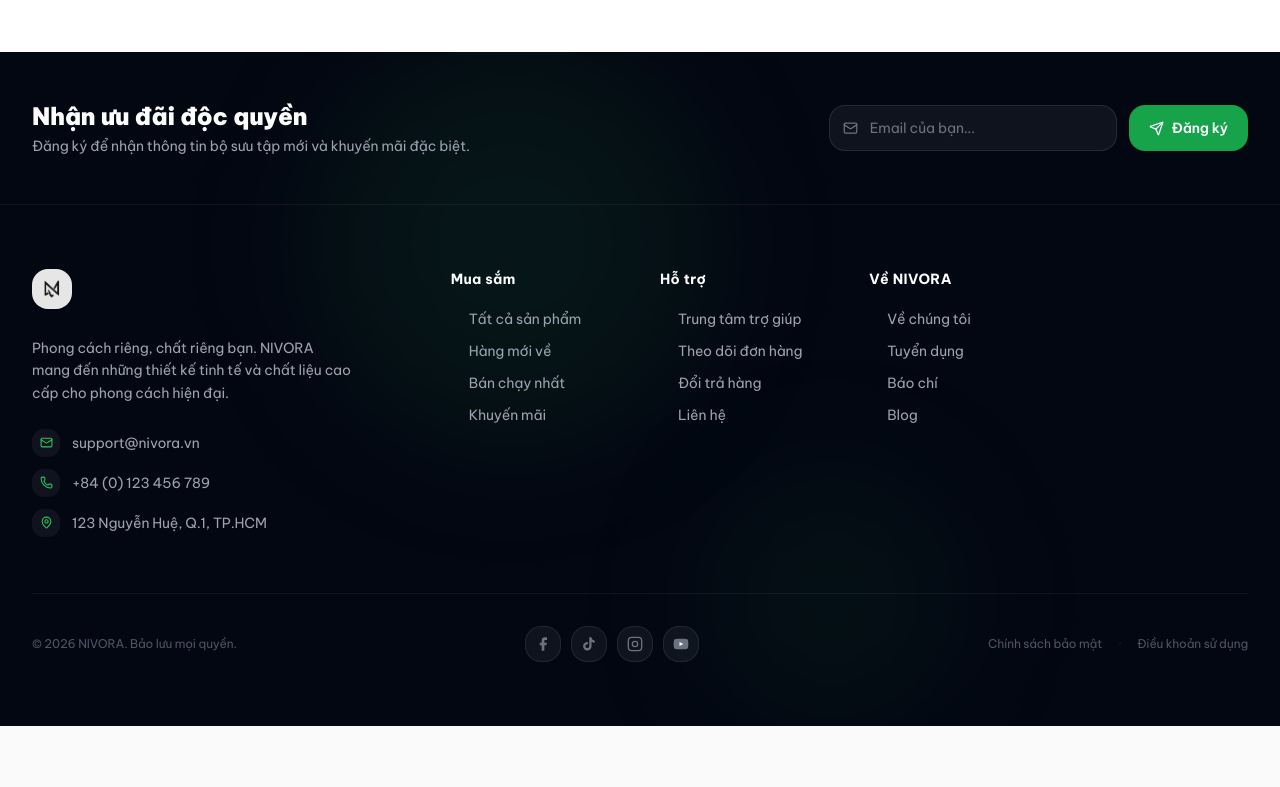
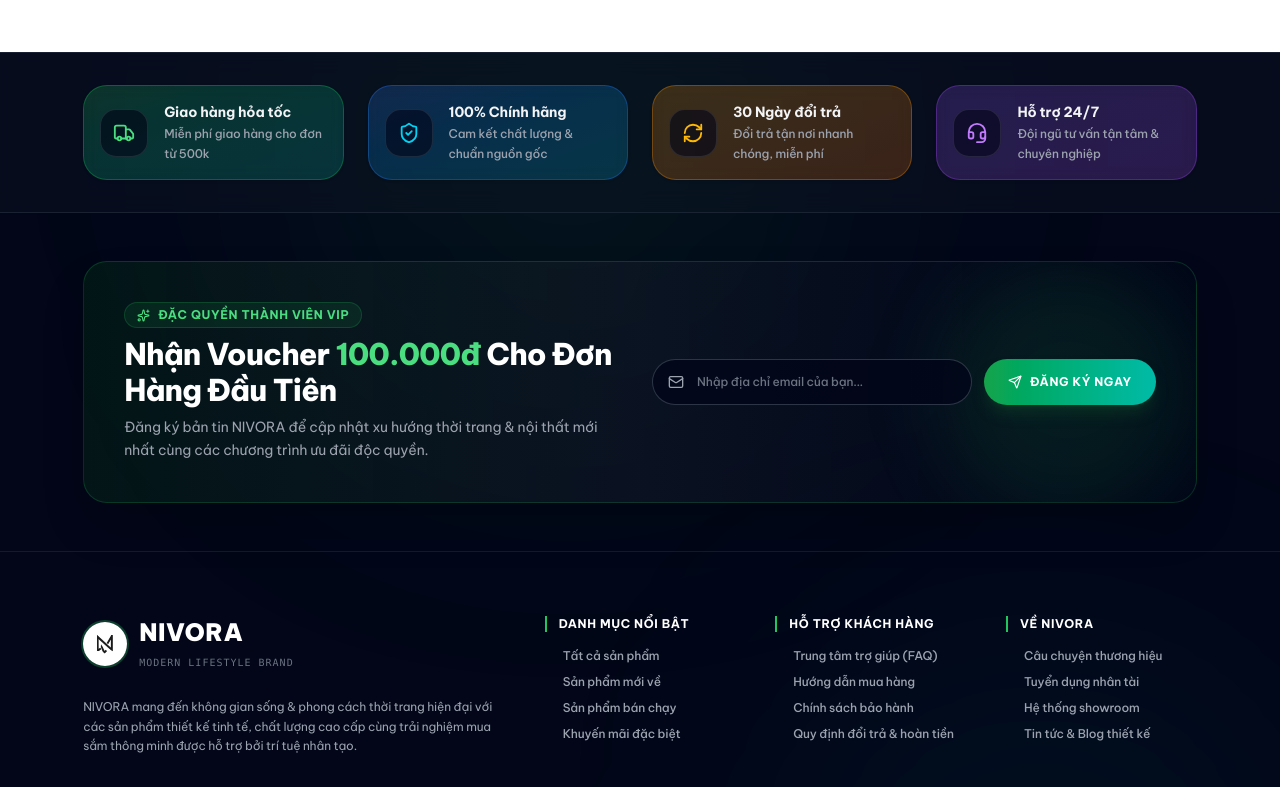
Before and after one commit to DangTrongLuong/NextGen-Suggest-Frontend, a React (Vite) app: page / in a window 1280 px wide. Shown: the part 860-1647 px from the top of the page. Before the commit the page ends 1586 px from the top, so only its background shows below. Built offline with nearby package versions, Linux system fonts and the light colour scheme; no server answers.

Commit message:
style(footer): redesign footer with glassmorphism, trust badges, and VIP newsletter card

```diff
--- a/src/components/layout/Footer.jsx
+++ b/src/components/layout/Footer.jsx
@@ -1,28 +1,67 @@
 import { useState } from 'react';
 import { Link } from 'react-router-dom';
 import { motion } from 'framer-motion';
-import { Mail, Phone, MapPin, ArrowRight, Send } from 'lucide-react';
+import {
+  Mail, Phone, MapPin, ArrowRight, Send,
+  Truck, ShieldCheck, RefreshCw, Headset,
+  CheckCircle2, Lock, Sparkles, Heart
+} from 'lucide-react';
 import toast from 'react-hot-toast';
 import logoNivora from '../../assets/logo-nivora.jpg';
 
-const footerLinks = {
-  'Mua sắm': [
+const trustFeatures = [
+  {
+    icon: Truck,
+    title: 'Giao hàng hỏa tốc',
+    desc: 'Miễn phí giao hàng cho đơn từ 500k',
+    color: 'from-emerald-500/20 to-teal-500/20',
+    borderColor: 'border-emerald-500/30',
+    iconColor: 'text-emerald-400',
+  },
+  {
+    icon: ShieldCheck,
+    title: '100% Chính hãng',
+    desc: 'Cam kết chất lượng & chuẩn nguồn gốc',
+    color: 'from-blue-500/20 to-cyan-500/20',
+    borderColor: 'border-blue-500/30',
+    iconColor: 'text-cyan-400',
+  },
+  {
+    icon: RefreshCw,
+    title: '30 Ngày đổi trả',
+    desc: 'Đổi trả tận nơi nhanh chóng, miễn phí',
+    color: 'from-amber-500/20 to-orange-500/20',
+    borderColor: 'border-amber-500/30',
+    iconColor: 'text-amber-400',
+  },
+  {
+    icon: Headset,
+    title: 'Hỗ trợ 24/7',
+    desc: 'Đội ngũ tư vấn tận tâm & chuyên nghiệp',
+    color: 'from-violet-500/20 to-purple-500/20',
+    borderColor: 'border-purple-500/30',
+    iconColor: 'text-purple-400',
+  },
+];
+
+const footerNavs = {
+  'Danh Mục Nổi Bật': [
     { label: 'Tất cả sản phẩm', to: '/products' },
-    { label: 'Hàng mới về', to: '/products?filter=new' },
-    { label: 'Bán chạy nhất', to: '/products?filter=bestseller' },
-    { label: 'Khuyến mãi', to: '/products?filter=sale' },
+    { label: 'Sản phẩm mới về', to: '/products?filter=new' },
+    { label: 'Sản phẩm bán chạy', to: '/products?filter=bestseller' },
+    { label: 'Khuyến mãi đặc biệt', to: '/products?filter=sale' },
   ],
-  'Hỗ trợ': [
-    { label: 'Trung tâm trợ giúp', to: '#' },
-    { label: 'Theo dõi đơn hàng', to: '#' },
-    { label: 'Đổi trả hàng', to: '#' },
-    { label: 'Liên hệ', to: '#' },
+  'Hỗ Trợ Khách Hàng': [
+    { label: 'Trung tâm trợ giúp (FAQ)', to: '#' },
+    { label: 'Hướng dẫn mua hàng', to: '#' },
+    { label: 'Chính sách bảo hành', to: '#' },
+    { label: 'Quy định đổi trả & hoàn tiền', to: '#' },
   ],
   'Về NIVORA': [
-    { label: 'Về chúng tôi', to: '#' },
-    { label: 'Tuyển dụng', to: '#' },
-    { label: 'Báo chí', to: '#' },
-    { label: 'Blog', to: '#' },
+    { label: 'Câu chuyện thương hiệu', to: '#' },
+    { label: 'Tuyển dụng nhân tài', to: '#' },
+    { label: 'Hệ thống showroom', to: '#' },
+    { label: 'Tin tức & Blog thiết kế', to: '#' },
   ],
 };
 
@@ -56,15 +95,19 @@
 };
 
 const socialLinks = [
-  { label: 'Facebook', href: '#' },
-  { label: 'TikTok', href: '#' },
-  { label: 'Instagram', href: '#' },
-  { label: 'YouTube', href: '#' },
+  { label: 'Facebook', href: '#', hoverClass: 'hover:bg-blue-600 hover:border-blue-500' },
+  { label: 'TikTok', href: '#', hoverClass: 'hover:bg-pink-600 hover:border-pink-500' },
+  { label: 'Instagram', href: '#', hoverClass: 'hover:bg-amber-600 hover:border-amber-500' },
+  { label: 'YouTube', href: '#', hoverClass: 'hover:bg-red-600 hover:border-red-500' },
 ];
 
 const fadeUp = {
-  hidden: { opacity: 0, y: 20 },
-  visible: (i = 0) => ({ opacity: 1, y: 0, transition: { delay: i * 0.08, duration: 0.5 } }),
+  hidden: { opacity: 0, y: 25 },
+  visible: (i = 0) => ({
+    opacity: 1,
+    y: 0,
+    transition: { delay: i * 0.08, duration: 0.5, ease: [0.16, 1, 0.3, 1] }
+  }),
 };
 
 const Footer = () => {
@@ -73,94 +116,150 @@
   const handleNewsletter = (e) => {
     e.preventDefault();
     if (!email.trim()) return;
-    toast.success('Đăng ký nhận tin thành công!');
+    toast.success('🎉 Đăng ký thành công! Voucher 100k đã gửi đến email của bạn.');
     setEmail('');
   };
 
   return (
-    <footer className="bg-gray-950 text-gray-300 relative overflow-hidden">
-      {/* Decorative orbs */}
-      <div className="absolute top-0 left-1/4 w-96 h-96 bg-emerald-900/20 rounded-full blur-3xl pointer-events-none" />
-      <div className="absolute bottom-0 right-1/4 w-64 h-64 bg-emerald-800/10 rounded-full blur-3xl pointer-events-none" />
+    <footer className="bg-slate-950 text-slate-300 relative overflow-hidden font-sans border-t border-slate-800/80">
 
-      {/* Newsletter banner */}
-      <div className="relative border-b border-white/5">
-        <div className="max-w-7xl mx-auto px-4 sm:px-6 lg:px-8 py-12">
+      {/* ── Ambient Glow Backdrops ── */}
+      <div className="absolute -top-40 left-1/4 w-[500px] h-[500px] bg-emerald-500/10 rounded-full blur-[140px] pointer-events-none" />
+      <div className="absolute bottom-0 right-10 w-[400px] h-[400px] bg-teal-500/10 rounded-full blur-[140px] pointer-events-none" />
+
+      {/* ── 1. Trust Features Banner (4 Pillars) ── */}
+      <div className="relative border-b border-slate-800/80 bg-slate-900/40 backdrop-blur-md">
+        <div className="max-w-[96%] xl:max-w-[92%] mx-auto px-4 sm:px-6 lg:px-8 py-8">
+          <div className="grid grid-cols-1 sm:grid-cols-2 lg:grid-cols-4 gap-6">
+            {trustFeatures.map((item, index) => {
+              const IconComp = item.icon;
+              return (
+                <motion.div
+                  key={index}
+                  custom={index}
+                  variants={fadeUp}
+                  initial="hidden"
+                  whileInView="visible"
+                  viewport={{ once: true }}
+                  whileHover={{ y: -3 }}
+                  className={`p-4 rounded-2xl bg-gradient-to-br ${item.color} border ${item.borderColor} backdrop-blur-sm flex items-center gap-4 transition-all duration-300 shadow-sm`}
+                >
+                  <div className={`p-3 rounded-xl bg-slate-950/60 border border-white/10 ${item.iconColor} shrink-0`}>
+                    <IconComp size={22} />
+                  </div>
+                  <div>
+                    <h5 className="text-sm font-bold text-slate-100 mb-0.5">{item.title}</h5>
+                    <p className="text-xs text-slate-400 font-medium leading-relaxed">{item.desc}</p>
+                  </div>
+                </motion.div>
+              );
+            })}
+          </div>
+        </div>
+      </div>
+
+      {/* ── 2. VIP Newsletter Banner Card ── */}
+      <div className="relative border-b border-slate-800/60">
+        <div className="max-w-[96%] xl:max-w-[92%] mx-auto px-4 sm:px-6 lg:px-8 py-12">
           <motion.div
             variants={fadeUp}
             initial="hidden"
             whileInView="visible"
             viewport={{ once: true }}
-            className="flex flex-col lg:flex-row items-center justify-between gap-8"
+            className="bg-gradient-to-r from-emerald-950/40 via-slate-900/60 to-slate-950/80 border border-emerald-500/20 rounded-3xl p-8 lg:p-10 flex flex-col lg:flex-row items-center justify-between gap-8 shadow-2xl relative overflow-hidden"
           >
-            <div>
-              <h3 className="text-2xl font-black text-white mb-1">Nhận ưu đãi độc quyền</h3>
-              <p className="text-gray-400 text-sm">Đăng ký để nhận thông tin bộ sưu tập mới và khuyến mãi đặc biệt.</p>
+            {/* Shimmer decoration */}
+            <div className="absolute top-0 right-0 w-64 h-64 bg-emerald-500/10 rounded-full blur-2xl pointer-events-none" />
+
+            <div className="space-y-2 text-center lg:text-left z-10 max-w-xl">
+              <div className="inline-flex items-center gap-2 px-3 py-1 rounded-full bg-emerald-500/10 text-emerald-400 border border-emerald-500/20 text-xs font-bold uppercase tracking-wider">
+                <Sparkles size={13} /> ĐẶC QUYỀN THÀNH VIÊN VIP
+              </div>
+              <h3 className="text-2xl lg:text-3xl font-extrabold text-white tracking-tight">
+                Nhận Voucher <span className="text-emerald-400">100.000đ</span> Cho Đơn Hàng Đầu Tiên
+              </h3>
+              <p className="text-sm text-slate-400 leading-relaxed">
+                Đăng ký bản tin NIVORA để cập nhật xu hướng thời trang & nội thất mới nhất cùng các chương trình ưu đãi độc quyền.
+              </p>
             </div>
-            <form onSubmit={handleNewsletter} className="flex gap-3 w-full lg:w-auto">
-              <div className="flex-1 lg:w-72 relative">
-                <Mail size={15} className="absolute left-3.5 top-1/2 -translate-y-1/2 text-gray-500" />
+
+            <form onSubmit={handleNewsletter} className="flex flex-col sm:flex-row gap-3 w-full lg:w-auto z-10 shrink-0">
+              <div className="relative flex-1 lg:w-80">
+                <Mail size={16} className="absolute left-4 top-1/2 -translate-y-1/2 text-slate-400" />
                 <input
                   type="email"
                   value={email}
                   onChange={(e) => setEmail(e.target.value)}
-                  placeholder="Email của bạn..."
-                  className="w-full pl-10 pr-4 py-3 bg-white/5 border border-white/10 rounded-xl text-sm text-white placeholder-gray-500 outline-none focus:border-emerald-500 focus:ring-2 focus:ring-emerald-500/20 transition-all"
+                  placeholder="Nhập địa chỉ email của bạn..."
+                  required
+                  className="w-full pl-11 pr-4 py-3.5 bg-slate-950/80 border border-slate-700/80 focus:border-emerald-500 rounded-2xl text-xs font-medium text-slate-100 placeholder-slate-500 outline-none ring-2 ring-transparent focus:ring-emerald-500/20 transition-all"
                 />
               </div>
               <button
                 type="submit"
-                className="px-5 py-3 bg-emerald-600 hover:bg-emerald-500 text-white text-sm font-semibold rounded-xl transition-all duration-200 flex items-center gap-2 hover:-translate-y-0.5 hover:shadow-lg hover:shadow-emerald-900/50 flex-shrink-0 shine"
+                className="px-6 py-3.5 bg-gradient-to-r from-emerald-600 to-teal-500 hover:from-emerald-500 hover:to-teal-400 text-white text-xs font-bold uppercase tracking-wider rounded-2xl transition-all duration-300 flex items-center justify-center gap-2 shadow-lg shadow-emerald-900/40 hover:-translate-y-0.5 cursor-pointer shrink-0"
               >
-                <Send size={15} /> Đăng ký
+                <Send size={14} /> Đăng ký ngay
               </button>
             </form>
           </motion.div>
         </div>
       </div>
 
-      {/* Main footer */}
-      <div className="relative max-w-7xl mx-auto px-4 sm:px-6 lg:px-8 py-16">
-        <div className="grid grid-cols-1 md:grid-cols-2 lg:grid-cols-6 gap-10">
+      {/* ── 3. Main Footer Columns ── */}
+      <div className="relative max-w-[96%] xl:max-w-[92%] mx-auto px-4 sm:px-6 lg:px-8 py-16">
+        <div className="grid grid-cols-1 md:grid-cols-2 lg:grid-cols-5 gap-10">
 
-          {/* Brand column */}
+          {/* Brand Info (takes 2 columns) */}
           <motion.div
             variants={fadeUp}
             initial="hidden"
             whileInView="visible"
             viewport={{ once: true }}
-            className="lg:col-span-2"
+            className="lg:col-span-2 space-y-6"
           >
-            <Link to="/" className="inline-block mb-5 group">
+            <Link to="/" className="inline-flex items-center gap-3 group">
               <img
                 src={logoNivora}
                 alt="NIVORA"
-                className="h-10 w-auto object-contain rounded-xl opacity-90 group-hover:opacity-100 transition-opacity"
+                className="h-11 w-auto object-contain rounded-2xl ring-2 ring-emerald-500/30 group-hover:ring-emerald-400 transition-all duration-300"
               />
+              <div>
+                <span className="text-2xl font-black text-white tracking-wide block group-hover:text-emerald-400 transition-colors">
+                  NIVORA
+                </span>
+                <span className="text-[10px] text-slate-500 font-mono tracking-widest uppercase">
+                  Modern Lifestyle Brand
+                </span>
+              </div>
             </Link>
-            <p className="text-sm text-gray-400 leading-relaxed mb-6 max-w-xs">
-              Phong cách riêng, chất riêng bạn. NIVORA mang đến những thiết kế tinh tế và chất liệu cao cấp cho phong cách hiện đại.
+
+            <p className="text-xs text-slate-400 leading-relaxed max-w-md">
+              NIVORA mang đến không gian sống & phong cách thời trang hiện đại với các sản phẩm thiết kế tinh tế, chất lượng cao cấp cùng trải nghiệm mua sắm thông minh được hỗ trợ bởi trí tuệ nhân tạo.
             </p>
 
-            {/* Contact */}
-            <div className="space-y-3">
+            {/* Contact Details */}
+            <div className="space-y-3.5 pt-2">
               {[
-                { icon: Mail, text: 'support@nivora.vn' },
-                { icon: Phone, text: '+84 (0) 123 456 789' },
-                { icon: MapPin, text: '123 Nguyễn Huệ, Q.1, TP.HCM' },
-              ].map(({ icon: Icon, text }) => (
-                <div key={text} className="flex items-center gap-3 text-sm text-gray-400 hover:text-gray-300 transition-colors">
-                  <div className="w-7 h-7 rounded-lg bg-white/5 flex items-center justify-center flex-shrink-0">
-                    <Icon size={13} className="text-emerald-500" />
+                { icon: Mail, text: 'support@nivora.vn', label: 'Email chăm sóc khách hàng' },
+                { icon: Phone, text: '1900 6868 (8:00 - 21:00)', label: 'Hotline tư vấn miễn phí' },
+                { icon: MapPin, text: '123 Nguyễn Huệ, Phường Bến Nghé, Quận 1, TP. Hồ Chí Minh', label: 'Showroom chính' },
+              ].map(({ icon: Icon, text, label }) => (
+                <div key={text} className="flex items-center gap-3 text-xs text-slate-400 group">
+                  <div className="w-8 h-8 rounded-xl bg-slate-900 border border-slate-800 flex items-center justify-center shrink-0 group-hover:border-emerald-500/50 group-hover:bg-emerald-500/10 transition-all">
+                    <Icon size={14} className="text-emerald-400" />
                   </div>
-                  {text}
+                  <div>
+                    <span className="text-[10px] text-slate-500 block">{label}</span>
+                    <span className="font-semibold text-slate-200 group-hover:text-emerald-300 transition-colors">{text}</span>
+                  </div>
                 </div>
               ))}
             </div>
           </motion.div>
 
-          {/* Link columns */}
-          {Object.entries(footerLinks).map(([title, links], colIdx) => (
+          {/* Navigation Links Columns (3 columns) */}
+          {Object.entries(footerNavs).map(([title, links], colIdx) => (
             <motion.div
               key={title}
               custom={colIdx + 1}
@@ -168,62 +267,74 @@
               initial="hidden"
               whileInView="visible"
               viewport={{ once: true }}
-              className="lg:col-span-1"
+              className="space-y-4"
             >
-              <h4 className="text-white font-bold text-sm mb-5 tracking-wide">{title}</h4>
-              <ul className="space-y-3">
+              <h4 className="text-white font-bold text-xs uppercase tracking-wider border-l-2 border-emerald-500 pl-3">
+                {title}
+              </h4>
+              <ul className="space-y-2.5">
                 {links.map((link) => (
                   <li key={link.label}>
                     <Link
                       to={link.to}
-                      className="text-sm text-gray-400 hover:text-emerald-400 transition-colors flex items-center gap-1.5 group"
+                      className="text-xs text-slate-400 hover:text-emerald-400 font-medium transition-all flex items-center gap-1.5 group"
                     >
-                      <ArrowRight size={12} className="opacity-0 group-hover:opacity-100 -translate-x-1 group-hover:translate-x-0 transition-all text-emerald-500" />
-                      {link.label}
+                      <ArrowRight size={12} className="opacity-0 group-hover:opacity-100 -translate-x-2 group-hover:translate-x-0 transition-all text-emerald-400 shrink-0" />
+                      <span>{link.label}</span>
                     </Link>
                   </li>
                 ))}
               </ul>
             </motion.div>
           ))}
+
         </div>
 
-        {/* Bottom bar */}
+        {/* ── 4. Bottom Footer Bar ── */}
         <motion.div
           variants={fadeUp}
           initial="hidden"
           whileInView="visible"
           viewport={{ once: true }}
-          className="mt-14 pt-8 border-t border-white/5 flex flex-col sm:flex-row items-center justify-between gap-5"
+          className="mt-14 pt-8 border-t border-slate-800/80 flex flex-col md:flex-row items-center justify-between gap-6"
         >
-          <p className="text-xs text-gray-600">
-            © {new Date().getFullYear()} NIVORA. Bảo lưu mọi quyền.
-          </p>
+          {/* Copyright */}
+          <div className="flex items-center gap-2 text-xs text-slate-500">
+            <span>© {new Date().getFullYear()} NIVORA Inc. Bảo lưu mọi quyền.</span>
+            <span className="hidden sm:inline text-slate-700">•</span>
+            <span className="hidden sm:inline-flex items-center gap-1 text-slate-500">
+              Thiết kế bởi <Heart size={12} className="text-emerald-500 fill-emerald-500 animate-pulse" /> Nivora Team
+            </span>
+          </div>
 
-          {/* Social icons */}
-          <div className="flex items-center gap-2.5">
-            {socialLinks.map(({ label, href }) => (
+          {/* Social Icons */}
+          <div className="flex items-center gap-3">
+            {socialLinks.map(({ label, href, hoverClass }) => (
               <motion.a
                 key={label}
                 href={href}
                 aria-label={label}
-                whileHover={{ scale: 1.12, y: -2 }}
+                whileHover={{ scale: 1.1, y: -2 }}
                 whileTap={{ scale: 0.95 }}
-                className="w-9 h-9 rounded-xl bg-white/5 border border-white/8 flex items-center justify-center text-gray-500 hover:text-white hover:bg-emerald-600 hover:border-emerald-600 transition-colors duration-200"
+                className={`w-9 h-9 rounded-xl bg-slate-900 border border-slate-800 flex items-center justify-center text-slate-400 hover:text-white ${hoverClass} transition-all duration-200 shadow-sm`}
               >
                 <SocialIcon label={label} />
               </motion.a>
             ))}
           </div>
 
-          {/* Legal links */}
-          <div className="flex items-center gap-4 text-xs text-gray-600">
-            <a href="#" className="hover:text-gray-400 transition-colors">Chính sách bảo mật</a>
-            <span className="text-gray-800">·</span>
-            <a href="#" className="hover:text-gray-400 transition-colors">Điều khoản sử dụng</a>
+          {/* Security & Legal */}
+          <div className="flex items-center gap-4 text-xs text-slate-500">
+            <span className="flex items-center gap-1 text-[11px] font-semibold text-slate-400 bg-slate-900 border border-slate-800 px-2.5 py-1 rounded-lg">
+              <Lock size={12} className="text-emerald-400" /> SSL 256-bit Encrypted
+            </span>
+            <a href="#" className="hover:text-slate-300 transition-colors">Bảo mật</a>
+            <span className="text-slate-800">•</span>
+            <a href="#" className="hover:text-slate-300 transition-colors">Điều khoản</a>
           </div>
         </motion.div>
       </div>
+
     </footer>
   );
 };
--- a/src/layouts/UserLayout.jsx
+++ b/src/layouts/UserLayout.jsx
@@ -25,7 +25,7 @@
         </motion.div>
       </main>
       <ChatAssistant />
-      {location.pathname !== '/products' && location.pathname !== '/cart' && <Footer />}
+      <Footer />
     </div>
   );
 };
```
